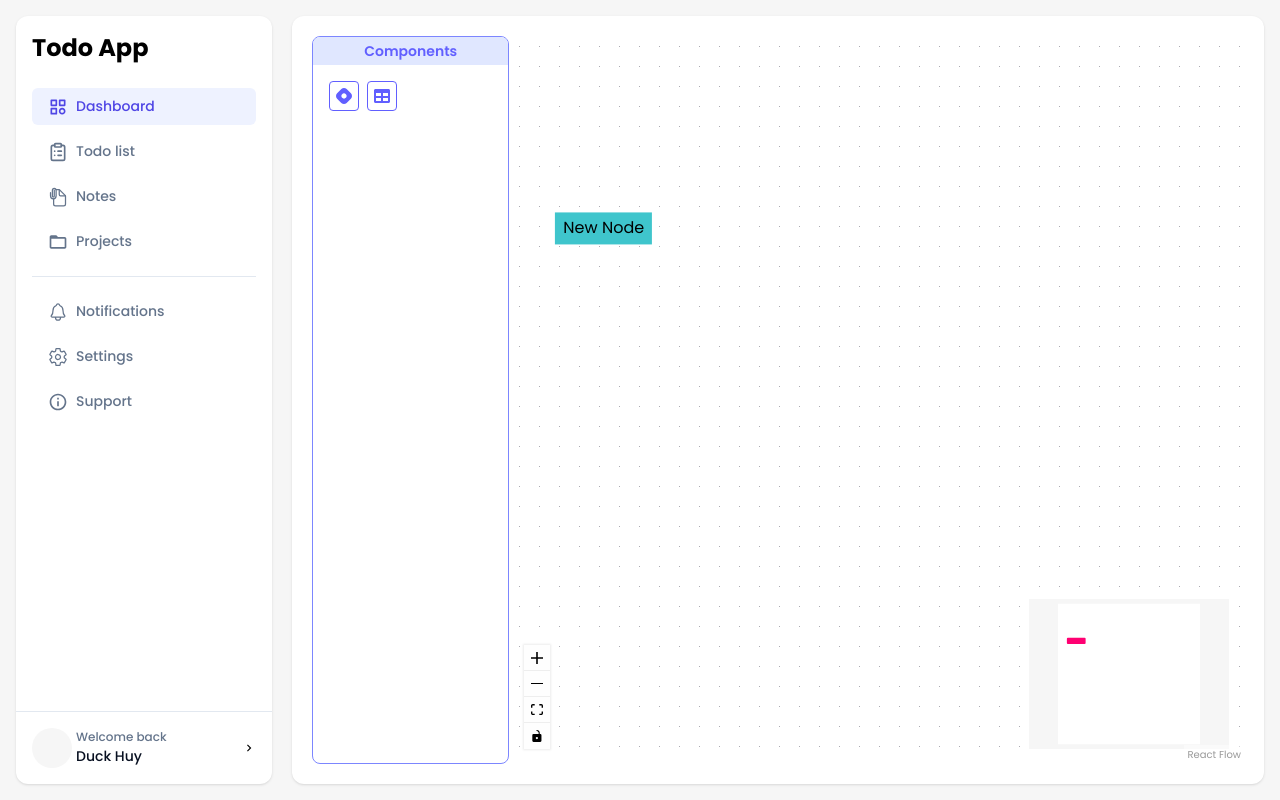
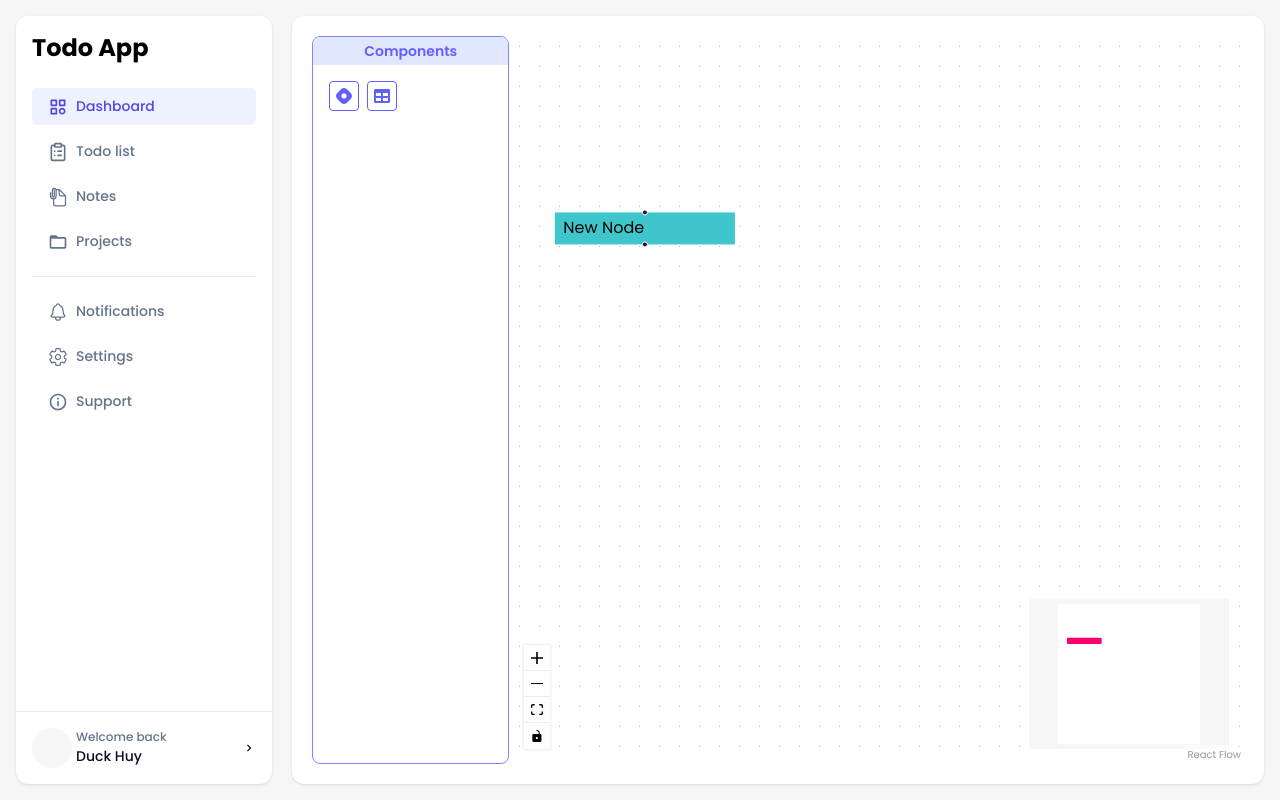
Before and after one commit to dhuy00/Knowly, a React (Vite) app in the folder knowly_frontend/: page /notes/diagram/1 in a window 1280 px wide. Both pictures are taken after a click on the element 344 px from the left and 96 px from the top of the page. Built offline with nearby package versions, Linux system fonts and the light colour scheme.

Commit message:
handle connect 2 node together

```diff
--- a/knowly_frontend/src/components/diagram/DiagramEditor.tsx
+++ b/knowly_frontend/src/components/diagram/DiagramEditor.tsx
@@ -12,8 +12,8 @@ import { useState, useCallback } from "react";
 import DiagramToolbar from "./DiagramToolbar";
 import { useNode } from "../../hooks/useNode";
 import type { Node, Edge } from "@xyflow/react";
-import CustomNode from "./CustomNode";
 import TableNode from "./TableNode";
+import TextNode from "./TextNode";
 
 const DiagramEditor = () => {
   const initialNodes: Node[] = [];
@@ -21,7 +21,7 @@ const DiagramEditor = () => {
   const { nodes, onNodesChange, addNode } = useNode({ initialNodes });
 
   const nodeTypes = {
-    'text': CustomNode,
+    'text': TextNode,
     'table': TableNode
   }
 
--- a/knowly_frontend/src/components/diagram/TableNode.tsx
+++ b/knowly_frontend/src/components/diagram/TableNode.tsx
@@ -1,5 +1,5 @@
 import React, { useEffect, useRef, useState } from "react";
-import { NodeResizer } from "@xyflow/react";
+import { NodeResizer, Handle, Position } from "@xyflow/react";
 import type { NodeData } from "../../types/diagram";
 import type { NodeRow } from "../../types/diagram";
 
@@ -86,6 +86,8 @@ const TableNode: React.FC<TableNodeProps> = ({ id, data, selected }) => {
   return (
     <div className="w-full h-full bg-white rounded-sm">
       <NodeResizer isVisible={selected} minWidth={150} minHeight={120} />
+      <Handle type="source" position={Position.Top}/>
+      <Handle type="target" position={Position.Bottom}/>
 
       {/* Header */}
       <div
--- a/knowly_frontend/src/components/diagram/CustomNode.tsx
+++ b/knowly_frontend/src/components/diagram/TextNode.tsx
@@ -1,5 +1,5 @@
 import React, { useEffect, useRef, useState } from "react";
-import { NodeResizer } from "@xyflow/react";
+import { NodeResizer, Handle, Position } from "@xyflow/react";
 import type { NodeData } from "../../types/diagram";
 
 interface CustomNodeProps {
@@ -8,7 +8,7 @@ interface CustomNodeProps {
   selected: boolean
 }
 
-const CustomNode: React.FC<CustomNodeProps> = ({ id, data, selected }) => {
+const TextNode: React.FC<CustomNodeProps> = ({ id, data, selected }) => {
   const [value, setValue] = useState(data.label);
   const [isEditing, setIsEditing] = useState(false);
   const inputRef = useRef<HTMLInputElement | null>(null);
@@ -29,8 +29,10 @@ const CustomNode: React.FC<CustomNodeProps> = ({ id, data, selected }) => {
   }, [isEditing])
 
   return (
-    <div className="focus:outline-none px-2 py-1 w-full bg-[#3fc5cc]" onDoubleClick={handleFocus}>
+    <div className="focus:outline-none px-2 py-1 w-[180px] bg-[#3fc5cc]" onDoubleClick={handleFocus}>
       <NodeResizer isVisible={selected} minHeight={30} minWidth={100}/>
+      <Handle type="target" position={Position.Top}/>
+      <Handle type="source" position={Position.Bottom}/>
       {isEditing ? (
         <input
           ref={inputRef}
@@ -47,4 +49,4 @@ const CustomNode: React.FC<CustomNodeProps> = ({ id, data, selected }) => {
   );
 };
 
-export default CustomNode;
+export default TextNode;
```
